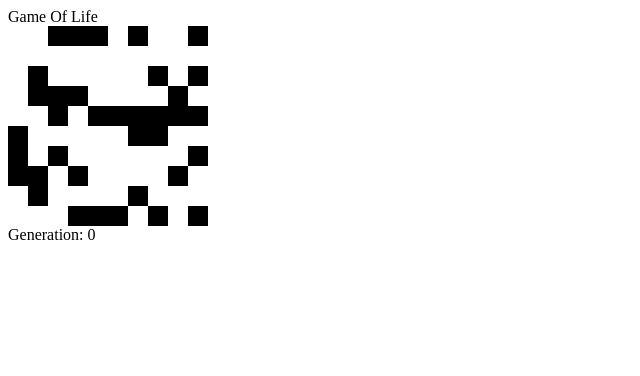
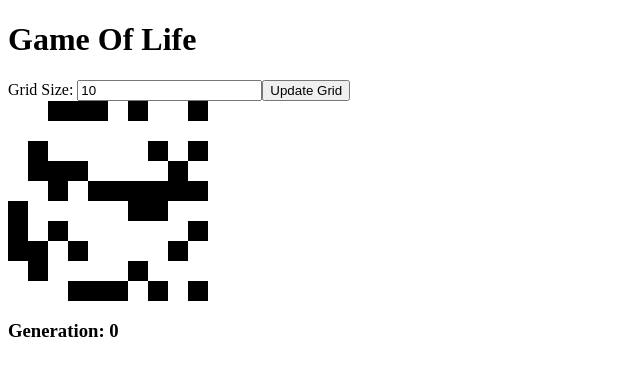
Before and after one commit to MrT3313/GameOfLife, a React (Create React App) app in the folder client/: page / in a window 1280 px wide. Shown: the top 376 px of the page, without its empty margins (0-640 px from the left). Built offline with nearby package versions, Linux system fonts and the light colour scheme.

Commit message:
Grid Resizing

```diff
--- a/client/src/App.js
+++ b/client/src/App.js
@@ -5,26 +5,28 @@ import React, {useState, useEffect} from 'react';
 import { make_2Darray } from './utils/make_2Darray.js'
 
 // COMPONENTS
+import AppStateForm from './components/AppStateForm.js'
 import Cell from './components/Cell.js'
 
 // __MAIN__
 function App() {
   // State
-  const [cols, setCols] = useState(10)
-  const [rows, setRows] = useState(10)
+  const [size, setSize] = useState(10)
 
   const [grid, setGrid] = useState([])
   const [generation, setGeneration] = useState(0)
 
   // UseEffect => Game Setup
   useEffect(() => {
-    console.log('<App /> UseEffect Triggered')
+  console.log('<App /> UseEffect Triggered')
+
+  // -- //
     // Make Empty Grid
-    let emptyGrid = make_2Darray(cols, rows)
+    let emptyGrid = make_2Darray(size)
 
     // Fill Grid
-    for (let i = 0; i < cols; i++) {
-      for (let j = 0; j < rows; j++) {
+    for (let i = 0; i < size; i++) {
+      for (let j = 0; j < size; j++) {
         emptyGrid[i][j] = Math.floor(Math.random() * 2)
       }
     }
@@ -32,16 +34,20 @@ function App() {
     // Update State
     setGrid(emptyGrid)
 
-  }, [cols, rows])
+  }, [size])
 
   return (
     <div className="App">
-      <div>Game Of Life</div>
+      <h1>Game Of Life</h1>
+      <AppStateForm
+        currentSize={size}
+        setSize={setSize}
+      />
       <div
         className="gridContainer"
         style={{
           display: `grid`,
-          gridTemplateColumns:  `repeat(${cols}, 20px)`
+          gridTemplateColumns:  `repeat(${size}, 20px)`
         }}
       >
         {grid.map((rows, i) => {
@@ -51,7 +57,7 @@ function App() {
           })
         }
       </div>
-      <div>Generation: {generation}</div>
+      <h3>Generation: {generation}</h3>
     </div>
   );
 }
--- /dev/null
+++ b/client/src/components/AppStateForm.js
@@ -0,0 +1,34 @@
+// IMPORTS
+import React, {useState} from 'react'
+
+// MAIN
+function AppStateForm(props) {
+    const { currentSize, setSize } = props
+
+    // State
+    const [newSize, setNewSize] = useState(currentSize)
+
+    // Methods
+    const submitHelper = e => {
+        e.preventDefault()
+        setSize(newSize)
+    }
+
+    return (
+        <form
+            onSubmit={submitHelper}
+        >
+            <label>Grid Size: </label>
+            <input
+                type="number" min="0" step="1"
+                placeholder={currentSize}
+                value={newSize}
+                onChange={e => setNewSize(parseInt(e.target.value))}
+            />
+            <button>Update Grid</button>
+        </form>
+    )
+}
+
+// EXPORTS
+export default AppStateForm
--- a/client/src/components/Cell.js
+++ b/client/src/components/Cell.js
@@ -9,7 +9,7 @@ function Cell(props) {
         <div
             className="cell"
             style={{
-                backgroundColor: status == 0 ? "black" : undefined,
+                backgroundColor: status === 0 ? "black" : undefined,
                 width: '20px',
                 height: '20px',
             }}
```
Also changed, not shown: 1 other file (tests, documents, lock files or other folders).
